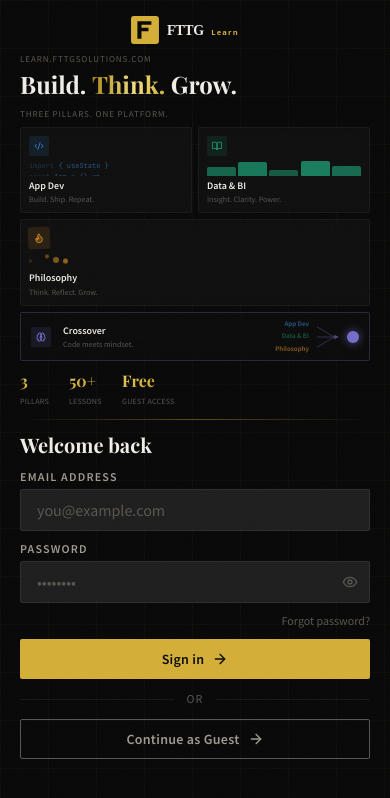
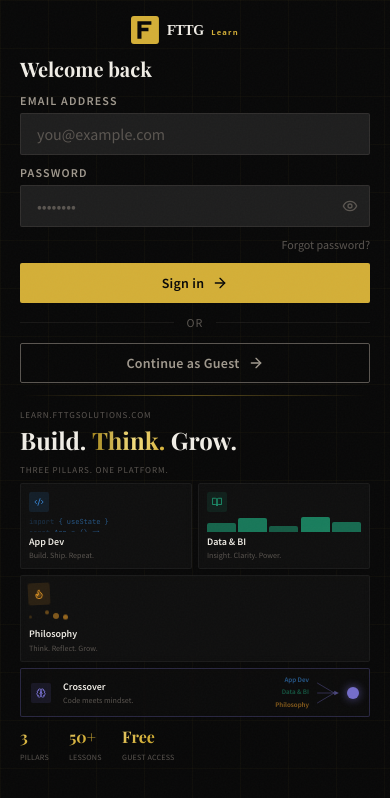
Before and after one commit to femithetechguy/learn.fttgsolutions, a Next.js app: page / in a window 390 px wide. Shown: the top 798 px of the page. Built offline with nearby package versions, Linux system fonts and the light colour scheme; a web font is replaced by a local one.

Commit message:
fix: mobile — form first, brand graphics below as context
Login CTA leads on mobile; pillar cards move below the guest button
separated by a gold divider. Logo sits above the form title.

```diff
--- a/src/components/LoginPage.tsx
+++ b/src/components/LoginPage.tsx
@@ -224,52 +224,13 @@
         {/* Floating orb — mobile only */}
         <div className="lg:hidden absolute top-1/3 left-1/2 -translate-x-1/2 w-64 h-64 rounded-full bg-gold/4 blur-3xl pointer-events-none animate-float" />
 
-        {/* ── MOBILE BRAND SECTION ── */}
-        <div className="lg:hidden w-full max-w-[440px] mb-3 relative z-10">
+        {/* ── FORM ── */}
+        <div className="w-full max-w-[400px] animate-slide-up animate-delay-100 relative z-10">
 
-          {/* Logo */}
-          <div className="flex justify-center mb-2 animate-fade-in">
+          {/* Logo — mobile only, above the form title */}
+          <div className="lg:hidden flex justify-center mb-3 animate-fade-in">
             <Logo size="sm" />
           </div>
-
-          {/* Headline — single line at text-2xl, no line break */}
-          <div className="mb-2">
-            <p className="font-sans text-text-muted text-[9px] tracking-widest uppercase mb-1 animate-slide-up animate-delay-100">
-              {login.brand.siteLabel}
-            </p>
-            <h2 className="font-display text-2xl font-bold leading-tight text-text-primary">
-              <span className="inline-block animate-slide-up animate-delay-200">{login.brand.headline[0]}</span>{' '}
-              <span className="inline-block text-shimmer-gold" style={{ animation: 'slideUp 0.5s ease both 300ms, shimmer 3s linear 900ms infinite' }}>
-                {login.brand.headline[1]}
-              </span>{' '}
-              <span className="inline-block animate-slide-up animate-delay-400">{login.brand.headline[2]}</span>
-            </h2>
-          </div>
-
-          {/* Pillars label */}
-          <p className="font-sans text-text-muted text-[9px] tracking-widest uppercase mb-1.5 animate-fade-in animate-delay-500">
-            {login.brand.pillarsLabel}
-          </p>
-
-          {/* Compact pillar cards */}
-          <PillarCards mobile />
-
-          {/* Stats */}
-          <div className="flex gap-5 mt-2">
-            {login.stats.map(({ value, label }, i) => (
-              <div key={label} className="animate-scale-in" style={{ animationDelay: `${1060 + i * 130}ms` }}>
-                <p className="font-display text-base font-bold text-gradient-gold">{value}</p>
-                <p className="font-sans text-text-muted text-[8px] tracking-wide uppercase mt-0.5">{label}</p>
-              </div>
-            ))}
-          </div>
-
-          {/* Divider */}
-          <div className="gold-line mt-3" />
-        </div>
-
-        {/* ── FORM ── */}
-        <div className="w-full max-w-[400px] animate-slide-up animate-delay-100 relative z-10">
 
           <div className="mb-3 lg:mb-8">
             <h2 className="font-display text-xl lg:text-3xl font-bold text-text-primary leading-tight">
@@ -395,6 +356,46 @@
           </div>
 
         </div>
+
+        {/* ── MOBILE BRAND SECTION (below form) ── */}
+        <div className="lg:hidden w-full max-w-[440px] mt-3 relative z-10">
+
+          {/* Divider */}
+          <div className="gold-line mb-3" />
+
+          {/* Headline */}
+          <div className="mb-2">
+            <p className="font-sans text-text-muted text-[9px] tracking-widest uppercase mb-1 animate-slide-up animate-delay-100">
+              {login.brand.siteLabel}
+            </p>
+            <h2 className="font-display text-2xl font-bold leading-tight text-text-primary">
+              <span className="inline-block animate-slide-up animate-delay-200">{login.brand.headline[0]}</span>{' '}
+              <span className="inline-block text-shimmer-gold" style={{ animation: 'slideUp 0.5s ease both 300ms, shimmer 3s linear 900ms infinite' }}>
+                {login.brand.headline[1]}
+              </span>{' '}
+              <span className="inline-block animate-slide-up animate-delay-400">{login.brand.headline[2]}</span>
+            </h2>
+          </div>
+
+          {/* Pillars label */}
+          <p className="font-sans text-text-muted text-[9px] tracking-widest uppercase mb-1.5 animate-fade-in animate-delay-500">
+            {login.brand.pillarsLabel}
+          </p>
+
+          {/* Compact pillar cards */}
+          <PillarCards mobile />
+
+          {/* Stats */}
+          <div className="flex gap-5 mt-2">
+            {login.stats.map(({ value, label }, i) => (
+              <div key={label} className="animate-scale-in" style={{ animationDelay: `${1060 + i * 130}ms` }}>
+                <p className="font-display text-base font-bold text-gradient-gold">{value}</p>
+                <p className="font-sans text-text-muted text-[8px] tracking-wide uppercase mt-0.5">{label}</p>
+              </div>
+            ))}
+          </div>
+
+        </div>
       </div>
     </div>
   )
```
